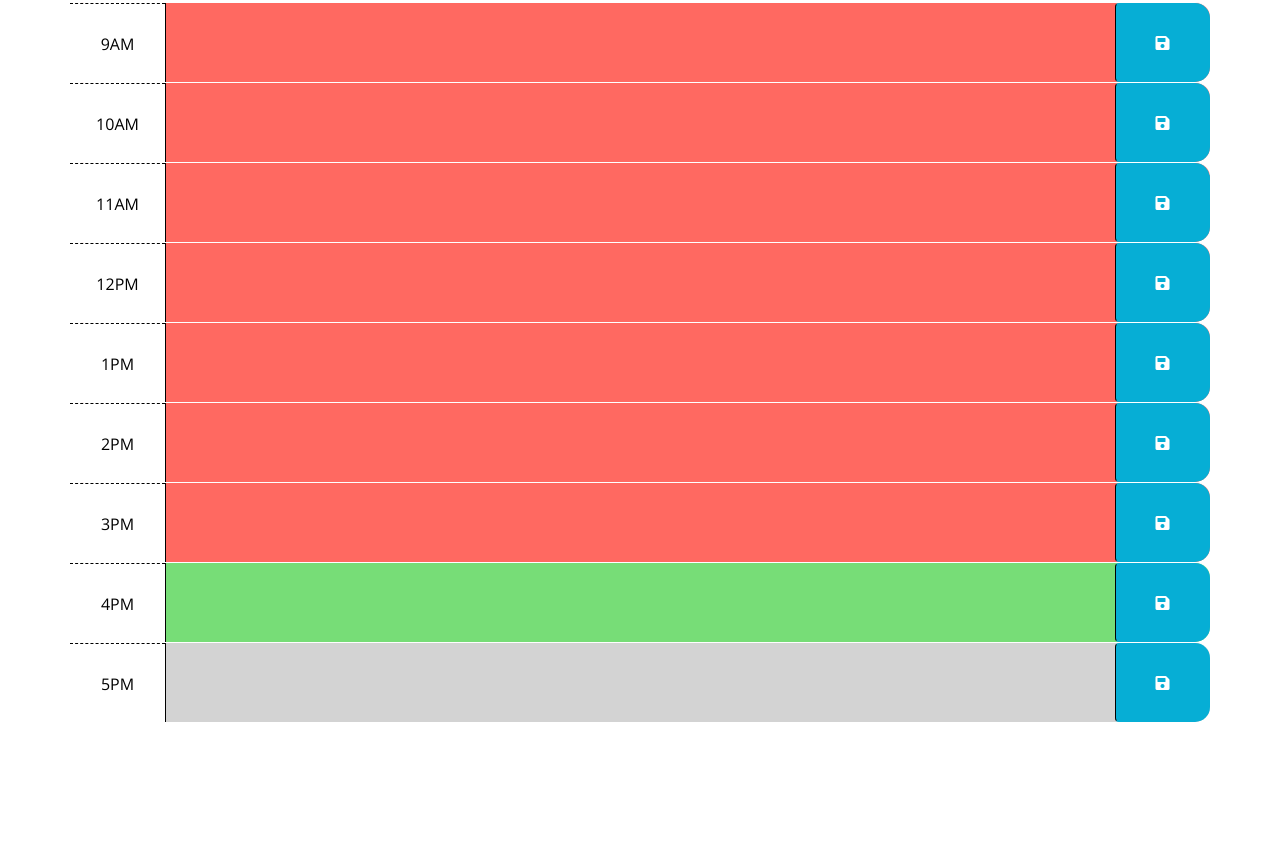
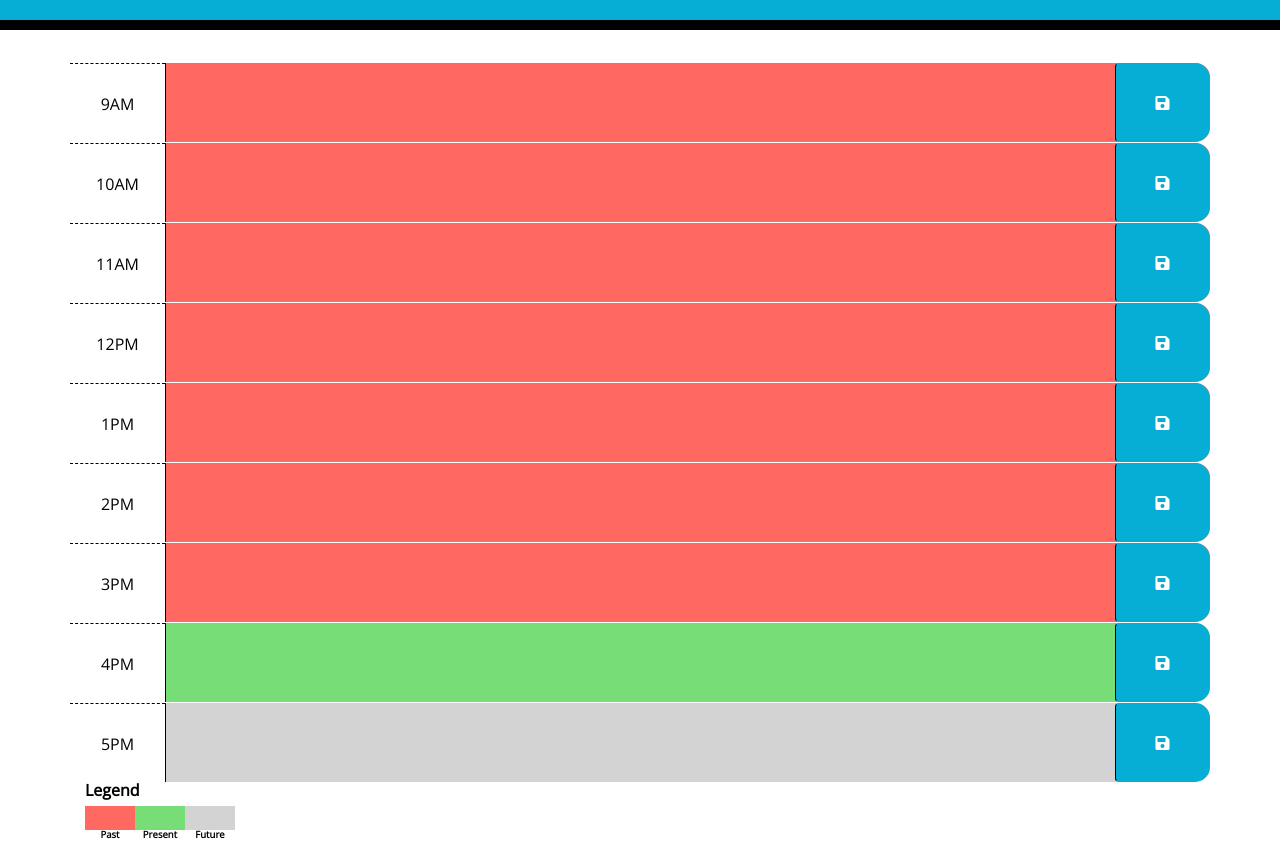
Before and after one commit to zaksalazar/Schedular, a plain HTML site: page index.html in a window 1280 px wide. Shown: the part 334-1180 px from the top of the page. Before the commit the page ends 1056 px from the top, so only its background shows below. Drawn offline with nearby package versions, Linux system fonts and the light colour scheme.

Commit message:
added legend

```diff
--- a/index.html
+++ b/index.html
@@ -102,6 +102,15 @@
         </textarea>
         <button id='save17' class="btn saveBtn col-md-1"><i class="fas fa-save"></i></button>
       </div>
+      <div class='my-legend'>
+        <div class='legend-title'>Legend</div>
+        <div class='legend-scale'>
+          <ul class='legend-labels'>
+            <li><span style='background:#ff6961;'></span>Past</li>
+            <li><span style='background:#77dd77;'></span>Present</li>
+            <li><span style='background:#d3d3d3;'></span>Future</li>
+          </ul>
+        </div>
     <script src="https://cdnjs.cloudflare.com/ajax/libs/jquery/3.2.1/jquery.min.js"></script>
     <script src="https://cdnjs.cloudflare.com/ajax/libs/moment.js/2.24.0/moment.min.js"></script>
     <script src="script.js"></script>
--- a/style.css
+++ b/style.css
@@ -15,7 +15,7 @@ textarea {
 
 .jumbotron {
   text-align: center;
-  background-color: lightblue;
+  background-color: #06aed5;
   color: black;
   border-radius: 0;
   border-bottom: 10px solid black;
@@ -69,3 +69,48 @@ textarea {
   font-size: 20px;
   transition: all 0.3s ease-in-out;
 }
+
+#currentDay {
+  color: white;
+  font-size: 30px;
+  padding-top: 50px;
+}
+.my-legend .legend-title {
+  text-align: left;
+  margin-bottom: 8px;
+  font-weight: bold;
+  font-size: 16px;
+  color:#000000
+  }
+.my-legend .legend-scale ul {
+  margin: 0;
+  padding: 0;
+  float: left;
+  list-style: none;
+  font-size: 12px;
+  font-weight: bold;
+  color:black;
+  }
+.my-legend .legend-scale ul li {
+  display: block;
+  float: left;
+  width: 50px;
+  margin-bottom: 6px;
+  text-align: center;
+  font-size: 80%;
+  list-style: none;
+  }
+.my-legend ul.legend-labels li span {
+  display: block;
+  float: left;
+  height: 24px;
+  width: 50px;
+  }
+.my-legend {
+  font-size: 70%;
+  color: #999;
+  clear: both;
+  }
+.my-legend a {
+  color: #777;
+  }
```
